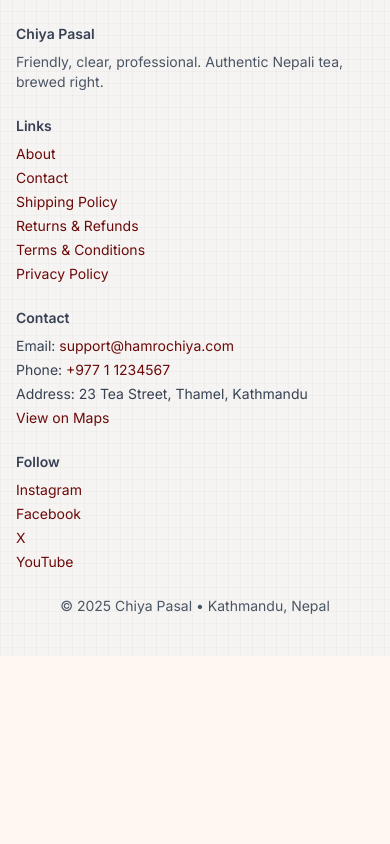
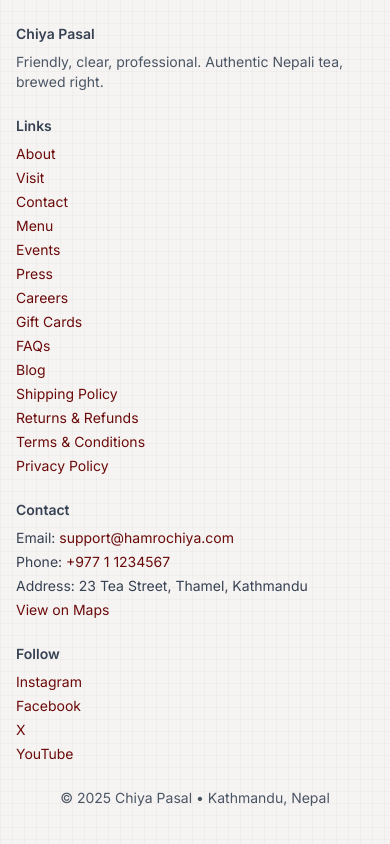
Before and after one commit to Saugatluitel10/hamro-chiya-pasal, a React (Vite) app in the folder frontend/: page /en/ in a window 390 px wide. Shown: the part 6401-7245 px from the top of the page. Before the commit the page ends 7057 px from the top, so only its background shows below. Built offline with nearby package versions, Linux system fonts and the light colour scheme; no server answers.

Commit message:
feat: add gift cards and FAQs pages with updated navigation links

```diff
--- a/frontend/src/App.tsx
+++ b/frontend/src/App.tsx
@@ -20,6 +20,8 @@ import Visit from './pages/Visit'
 import Press from './pages/Press'
 import Careers from './pages/Careers'
 import Events from './pages/Events'
+import GiftCards from './pages/GiftCards'
+import FAQs from './pages/FAQs'
 import Navbar from './components/Navbar'
 import Footer from './components/Footer'
 import ToastContainer from './components/Toast'
@@ -53,6 +55,8 @@ function App() {
           <Route path="visit" element={<Visit />} />
           <Route path="press" element={<Press />} />
           <Route path="events" element={<Events />} />
+          <Route path="gift-cards" element={<GiftCards />} />
+          <Route path="faqs" element={<FAQs />} />
           <Route path="careers" element={<Careers />} />
           <Route path="contact" element={<Contact />} />
           <Route path="policy/shipping" element={<PolicyShipping />} />
@@ -78,6 +82,8 @@ function App() {
           <Route path="visit" element={<Visit />} />
           <Route path="events" element={<Events />} />
           <Route path="press" element={<Press />} />
+          <Route path="gift-cards" element={<GiftCards />} />
+          <Route path="faqs" element={<FAQs />} />
           <Route path="careers" element={<Careers />} />
           <Route path="contact" element={<Contact />} />
           <Route path="policy/shipping" element={<PolicyShipping />} />
--- a/frontend/src/components/Footer.tsx
+++ b/frontend/src/components/Footer.tsx
@@ -29,7 +29,15 @@ export default function Footer() {
             <div className="font-semibold mb-2">Links</div>
             <ul className="space-y-1">
               <li><Link to={`${prefix}/about`} className="hover:underline">About</Link></li>
+              <li><Link to={`${prefix}/visit`} className="hover:underline">Visit</Link></li>
               <li><Link to={`${prefix}/contact`} className="hover:underline">Contact</Link></li>
+              <li><Link to={`${prefix}/menu`} className="hover:underline">Menu</Link></li>
+              <li><Link to={`${prefix}/events`} className="hover:underline">Events</Link></li>
+              <li><Link to={`${prefix}/press`} className="hover:underline">Press</Link></li>
+              <li><Link to={`${prefix}/careers`} className="hover:underline">Careers</Link></li>
+              <li><Link to={`${prefix}/gift-cards`} className="hover:underline">Gift Cards</Link></li>
+              <li><Link to={`${prefix}/faqs`} className="hover:underline">FAQs</Link></li>
+              <li><Link to={`${prefix}/blog`} className="hover:underline">Blog</Link></li>
               <li><Link to={`${prefix}/policy/shipping`} className="hover:underline">Shipping Policy</Link></li>
               <li><Link to={`${prefix}/policy/returns`} className="hover:underline">Returns & Refunds</Link></li>
               <li><Link to={`${prefix}/policy/terms`} className="hover:underline">Terms & Conditions</Link></li>
--- a/frontend/src/components/Navbar.tsx
+++ b/frontend/src/components/Navbar.tsx
@@ -116,6 +116,12 @@ export default function Navbar() {
           </form>
           <NavLink to={`${prefix}/menu`} className={({isActive}) => `${base} ${isActive ? active : ''}`}>{t('nav.menu')}</NavLink>
           <NavLink to={`${prefix}/about`} className={({isActive}) => `${base} ${isActive ? active : ''}`}>{t('nav.about')}</NavLink>
+          <NavLink to={`${prefix}/visit`} className={({isActive}) => `${base} ${isActive ? active : ''}`}>{t('nav.visit') || 'Visit'}</NavLink>
+          <NavLink to={`${prefix}/events`} className={({isActive}) => `${base} ${isActive ? active : ''}`}>{t('nav.events') || 'Events'}</NavLink>
+          <NavLink to={`${prefix}/press`} className={({isActive}) => `${base} ${isActive ? active : ''}`}>{t('nav.press') || 'Press'}</NavLink>
+          <NavLink to={`${prefix}/careers`} className={({isActive}) => `${base} ${isActive ? active : ''}`}>{t('nav.careers') || 'Careers'}</NavLink>
+          <NavLink to={`${prefix}/gift-cards`} className={({isActive}) => `${base} ${isActive ? active : ''}`}>{t('nav.giftcards') || 'Gift Cards'}</NavLink>
+          <NavLink to={`${prefix}/faqs`} className={({isActive}) => `${base} ${isActive ? active : ''}`}>{t('nav.faqs') || 'FAQs'}</NavLink>
           <NavLink to={`${prefix}/blog`} className={({isActive}) => `${base} ${isActive ? active : ''}`}>{t('nav.blog') || 'Blog'}</NavLink>
           <NavLink to={`${prefix}/contact`} className={({isActive}) => `${base} ${isActive ? active : ''}`}>{t('nav.contact')}</NavLink>
           {/* Simplify nav: hide blog/gallery in primary navbar for launch */}
@@ -197,8 +203,14 @@ export default function Navbar() {
             <div className="flex flex-col gap-2">
               <NavLink to={`${prefix}/menu`} onClick={() => setMobileOpen(false)} className={({isActive}) => `${base} ${isActive ? active : ''}`}>{t('nav.menu')}</NavLink>
               <NavLink to={`${prefix}/about`} onClick={() => setMobileOpen(false)} className={({isActive}) => `${base} ${isActive ? active : ''}`}>{t('nav.about')}</NavLink>
+              <NavLink to={`${prefix}/visit`} onClick={() => setMobileOpen(false)} className={({isActive}) => `${base} ${isActive ? active : ''}`}>{t('nav.visit') || 'Visit'}</NavLink>
+              <NavLink to={`${prefix}/events`} onClick={() => setMobileOpen(false)} className={({isActive}) => `${base} ${isActive ? active : ''}`}>{t('nav.events') || 'Events'}</NavLink>
+              <NavLink to={`${prefix}/press`} onClick={() => setMobileOpen(false)} className={({isActive}) => `${base} ${isActive ? active : ''}`}>{t('nav.press') || 'Press'}</NavLink>
+              <NavLink to={`${prefix}/careers`} onClick={() => setMobileOpen(false)} className={({isActive}) => `${base} ${isActive ? active : ''}`}>{t('nav.careers') || 'Careers'}</NavLink>
+              <NavLink to={`${prefix}/gift-cards`} onClick={() => setMobileOpen(false)} className={({isActive}) => `${base} ${isActive ? active : ''}`}>{t('nav.giftcards') || 'Gift Cards'}</NavLink>
+              <NavLink to={`${prefix}/faqs`} onClick={() => setMobileOpen(false)} className={({isActive}) => `${base} ${isActive ? active : ''}`}>{t('nav.faqs') || 'FAQs'}</NavLink>
+              <NavLink to={`${prefix}/blog`} onClick={() => setMobileOpen(false)} className={({isActive}) => `${base} ${isActive ? active : ''}`}>{t('nav.blog') || 'Blog'}</NavLink>
               <NavLink to={`${prefix}/contact`} onClick={() => setMobileOpen(false)} className={({isActive}) => `${base} ${isActive ? active : ''}`}>{t('nav.contact')}</NavLink>
-              <NavLink to={`${prefix}/blog`} onClick={() => setMobileOpen(false)} className={({isActive}) => `${base} ${isActive ? active : ''}`}>{t('nav.blog') || 'Blog'}</NavLink>
               <NavLink to={`${prefix}/checkout`} onClick={() => setMobileOpen(false)} className={({isActive}) => `${base} ${isActive ? active : ''} relative`}>🛒
                 {cartCount > 0 && (
                   <span className="ml-2 inline-flex items-center justify-center text-[10px] px-1.5 py-0.5 rounded-full bg-[--color-primary] text-white">{cartCount}</span>
--- /dev/null
+++ b/frontend/src/pages/FAQs.tsx
@@ -0,0 +1,36 @@
+import Meta from '../components/Meta'
+import Breadcrumbs from '../components/Breadcrumbs'
+import { useI18n } from '../i18n/I18nProvider'
+import { motion } from 'framer-motion'
+
+const faqs = [
+  { q: 'What makes your tea authentic?', a: 'We source from Nepali regions like Ilam and brew using traditional methods with fresh spices.' },
+  { q: 'Do you offer dairy-free options?', a: 'Yes. We can make teas with plant-based milk on request.' },
+  { q: 'Where are you located?', a: 'Thamel, Kathmandu with pop-ups around the valley. See Visit page for details.' },
+]
+
+export default function FAQs() {
+  const { t, locale } = useI18n()
+  const origin = typeof window !== 'undefined' ? window.location.origin : ''
+  const url = typeof window !== 'undefined' ? window.location.href : ''
+  const og = `${origin}/og/og-default.svg`
+  const ogLocale = locale === 'ne' ? 'ne_NP' : 'en_US'
+
+  return (
+    <>
+      <Meta title={(t('nav.faqs') || 'FAQs') + ' | ' + t('brand')} description={t('meta.faqs.desc') || 'Frequently asked questions about Hamro Chiya Pasal.'} url={url} image={og} locale={ogLocale} localizedUrlStrategy="prefix" />
+      <main className="max-w-3xl mx-auto px-4 py-10">
+        <Breadcrumbs items={[{ label: t('brand'), href: `/${locale}/` }, { label: t('nav.faqs') || 'FAQs', href: `/${locale}/faqs` }]} />
+        <motion.h1 initial={{ opacity: 0, y: 8 }} animate={{ opacity: 1, y: 0 }} className="text-3xl font-bold mb-4">{t('nav.faqs') || 'FAQs'}</motion.h1>
+        <div className="space-y-3">
+          {faqs.map((f) => (
+            <details key={f.q} className="rounded-lg border border-gray-200 dark:border-gray-800 p-4 bg-[--color-surface] dark:bg-gray-900">
+              <summary className="cursor-pointer font-medium">{f.q}</summary>
+              <p className="mt-2 text-sm text-gray-700 dark:text-gray-300">{f.a}</p>
+            </details>
+          ))}
+        </div>
+      </main>
+    </>
+  )
+}
--- /dev/null
+++ b/frontend/src/pages/GiftCards.tsx
@@ -0,0 +1,37 @@
+import Meta from '../components/Meta'
+import Breadcrumbs from '../components/Breadcrumbs'
+import { useI18n } from '../i18n/I18nProvider'
+import { motion } from 'framer-motion'
+import Card, { CardContent, CardHeader, CardTitle } from '../components/ui/Card'
+import Button from '../components/ui/Button'
+
+export default function GiftCards() {
+  const { t, locale } = useI18n()
+  const origin = typeof window !== 'undefined' ? window.location.origin : ''
+  const url = typeof window !== 'undefined' ? window.location.href : ''
+  const og = `${origin}/og/og-default.svg`
+  const ogLocale = locale === 'ne' ? 'ne_NP' : 'en_US'
+
+  return (
+    <>
+      <Meta title={(t('nav.giftcards') || 'Gift Cards') + ' | ' + t('brand')} description={t('meta.giftcards.desc') || 'Share the taste of authentic Nepali tea with digital gift cards.'} url={url} image={og} locale={ogLocale} localizedUrlStrategy="prefix" />
+      <main className="max-w-6xl mx-auto px-4 py-10">
+        <Breadcrumbs items={[{ label: t('brand'), href: `/${locale}/` }, { label: t('nav.giftcards') || 'Gift Cards', href: `/${locale}/gift-cards` }]} />
+        <motion.h1 initial={{ opacity: 0, y: 8 }} animate={{ opacity: 1, y: 0 }} className="text-3xl font-bold mb-4">{t('nav.giftcards') || 'Gift Cards'}</motion.h1>
+        <div className="grid md:grid-cols-2 gap-4">
+          {[{amount:25},{amount:50},{amount:100},{amount:150}].map(({amount}) => (
+            <Card key={amount}>
+              <CardHeader>
+                <CardTitle>{t('gift.amount') || `NPR ${amount} Gift Card`}</CardTitle>
+              </CardHeader>
+              <CardContent>
+                <p className="text-sm text-gray-700 dark:text-gray-300 mb-3">{t('gift.desc') || 'A digital gift card delivered by email with simple instructions.'}</p>
+                <Button>{t('common.buyNow') || 'Buy Now'}</Button>
+              </CardContent>
+            </Card>
+          ))}
+        </div>
+      </main>
+    </>
+  )
+}
```
